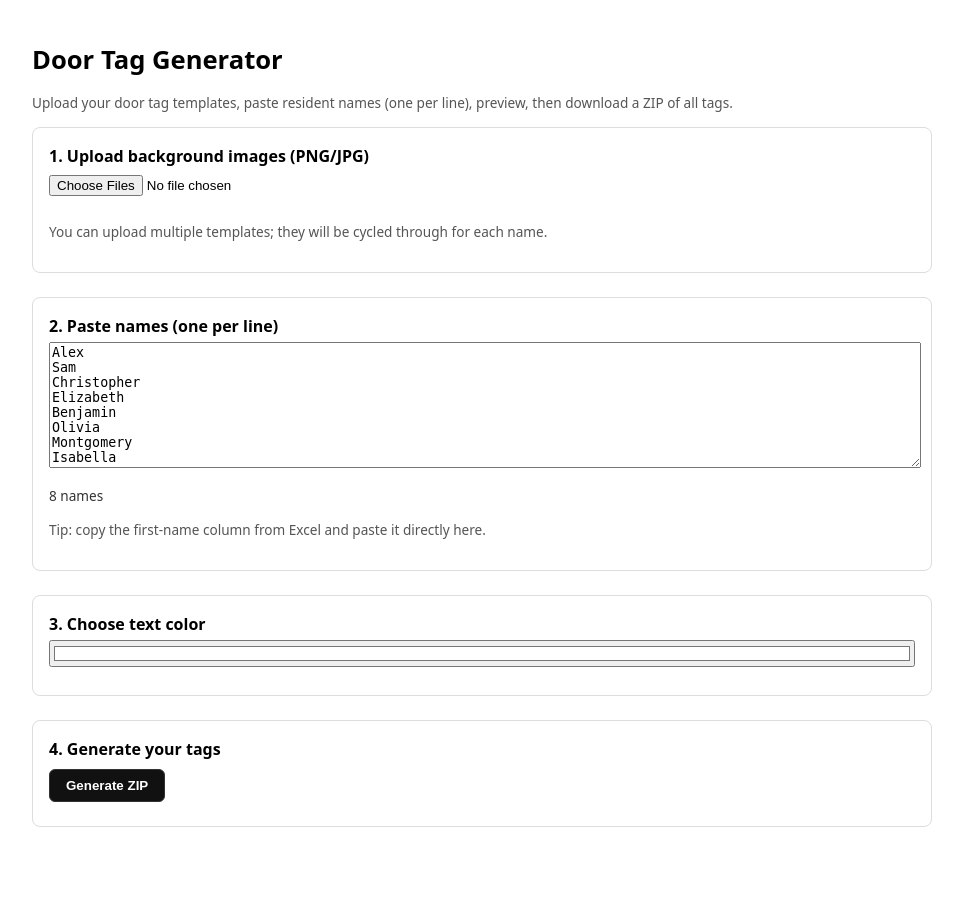
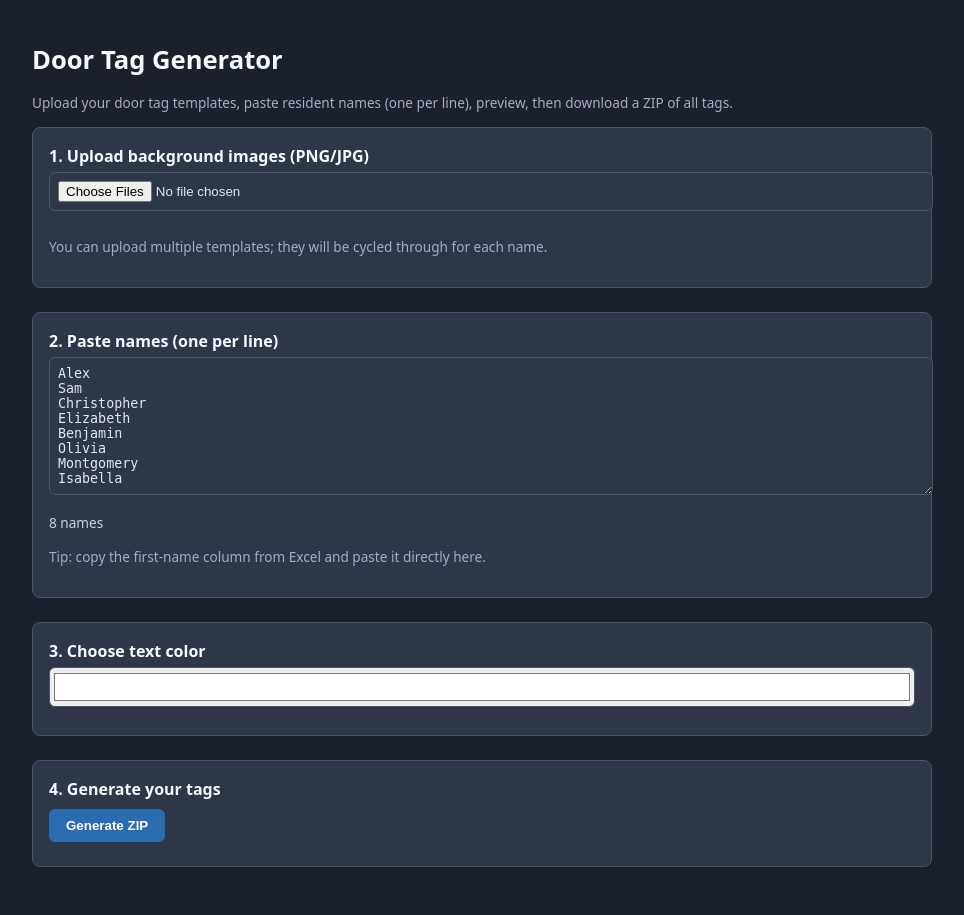
Before and after one commit to shayanwaqar/door-dec-generator, a Flask app: page / in a window 1280 px wide. Shown: the whole page, without its empty margins (158-1122 px from the left). Before the commit the page ends 827 px from the top, so only its background shows below. Run offline with Flask 3, Linux system fonts and the light colour scheme.

Commit message:
recolor background

```diff
--- a/templates/index.html
+++ b/templates/index.html
@@ -11,21 +11,26 @@
       margin: 0 auto;
       padding: 1.5rem;
       line-height: 1.5;
+      background-color: #1A202C; /* Navy background */
+      color: #E2E8F0;
     }
     h1 {
       font-size: 1.6rem;
       margin-bottom: 0.75rem;
+      color: #F7FAFC;
     }
     .section {
       margin-bottom: 1.5rem;
       padding: 1rem;
-      border: 1px solid #ddd;
+      border: 1px solid #4A5568;
       border-radius: 8px;
+      background-color: #2D3748;
     }
     label {
       font-weight: 600;
       display: block;
       margin-bottom: 0.25rem;
+      color: #F7FAFC;
     }
     input[type="file"],
     textarea,
@@ -34,10 +39,25 @@
       width: 100%;
       margin-bottom: 0.75rem;
     }
+    input[type="file"],
+    textarea,
+    select {
+      background-color: #2D3748;
+      color: #E2E8F0;
+      border: 1px solid #4A5568;
+      border-radius: 6px;
+      padding: 0.5rem;
+    }
     textarea {
       resize: vertical;
       min-height: 120px;
       font-family: monospace;
+    }
+    input[type="color"] {
+      -webkit-appearance: none;
+      border: 1px solid #4A5568;
+      border-radius: 6px;
+      height: 40px;
     }
     .buttons {
       display: flex;
@@ -47,8 +67,8 @@
     button {
       padding: 0.5rem 1rem;
       border-radius: 6px;
-      border: 1px solid #333;
-      background: #111;
+      border: 1px solid #2B6CB0;
+      background: #2B6CB0;
       color: #fff;
       cursor: pointer;
       font-weight: 600;
@@ -57,19 +77,13 @@
       opacity: 0.6;
       cursor: not-allowed;
     }
-    #preview-image {
-      max-width: 100%;
-      margin-top: 0.75rem;
-      border: 1px solid #ccc;
-      border-radius: 6px;
-    }
     .small-text {
       font-size: 0.85rem;
-      color: #555;
+      color: #A0AEC0;
     }
     #name-count {
       font-size: 0.85rem;
-      color: #333;
+      color: #CBD5E0;
       margin-bottom: 0.5rem;
     }
     #status {
@@ -77,10 +91,10 @@
       font-size: 0.9rem;
     }
     .error {
-      color: #b00020;
+      color: #f44336;
     }
     .success {
-      color: #0a7b3b;
+      color: #4caf50;
     }
     .template-container {
       position: relative;
@@ -89,10 +103,10 @@
       width: 260px;
       height: 195px; /* 4:3 aspect ratio */
       vertical-align: top;
-      border: 1px solid #eee;
+      border: 1px solid #4A5568;
       border-radius: 4px;
       overflow: hidden;
-      background-color: #f8f9fa; /* Light background for padding effect */
+      background-color: #1A202C; /* Match main background */
     }
     .template-image {
       width: 100%;
```
